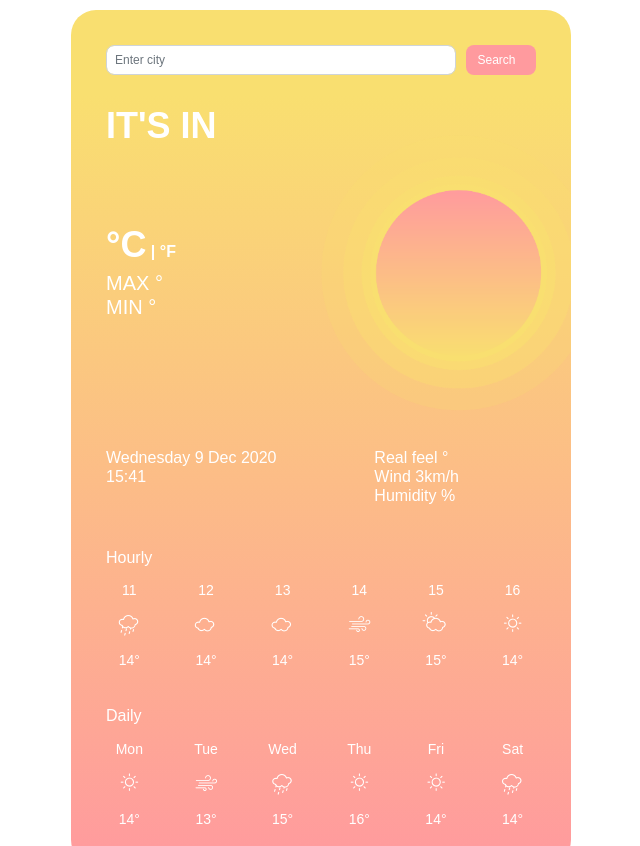
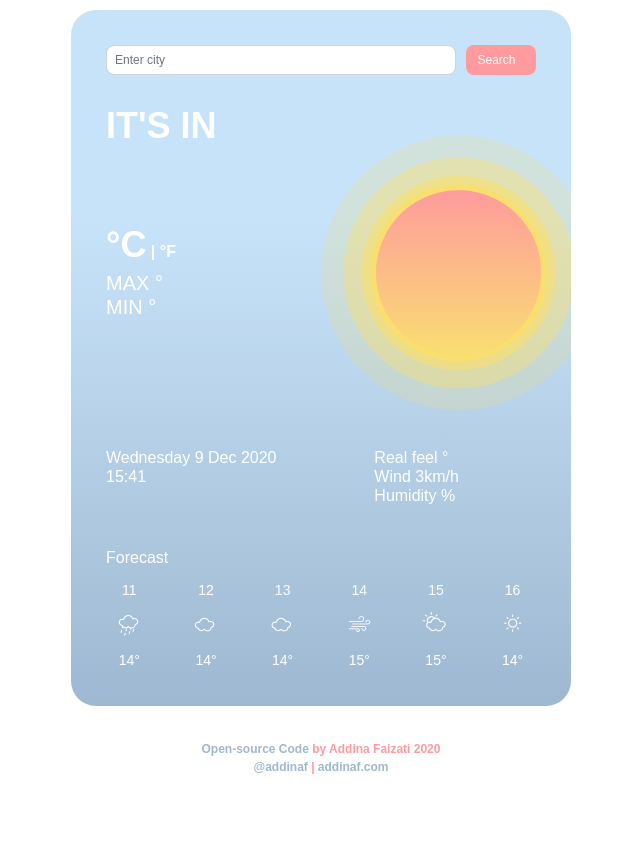
Before and after one commit to addinaf/addinaf-weather-app, a plain HTML site: page index.html in a window 1280 px wide. Shown: the top 846 px of the page, without its empty margins (319-959 px from the left). After the commit the page ends 806 px from the top, so only its background shows below. Drawn offline with nearby package versions, Linux system fonts and the light colour scheme; no server answers; files whose address does not match are found by name.

Commit message:
added classlist CSS

```diff
--- a/index.html
+++ b/index.html
@@ -13,7 +13,7 @@
 </head>
 
 <body>
-    <div class="container">
+    <div class="containerSunny containerCloudy containerPartlyCloudy containerRaining containerSnow" id="#background">
         <div class="row">
             <div class="col">
                 <div class="search-bar">
@@ -63,7 +63,7 @@
         </div>
         <div class="more-weather">
             <div class="hourly">
-                <h6>Hourly</h6>
+                <h6>Forecast</h6>
             </div>
             <div class="row">
                 <div class="col-2">11</div>
@@ -89,33 +89,6 @@
                 <div class="col-2">15°</div>
                 <div class="col-2">14°</div>
             </div>
-            <div class="daily">
-                <h6>Daily</h6>
-            </div>
-            <div class="row">
-                <div class="col-2">Mon</div>
-                <div class="col-2">Tue</div>
-                <div class="col-2">Wed</div>
-                <div class="col-2">Thu</div>
-                <div class="col-2">Fri</div>
-                <div class="col-2">Sat</div>
-            </div>
-            <div class="row">
-                <div class="col-2"><span class="icon-icon_01_sunny"></span></div>
-                <div class="col-2"><span class="icon-icon_06_windy"></span></div>
-                <div class="col-2"><span class="icon-icon_04_rainy"></span></div>
-                <div class="col-2"><span class="icon-icon_01_sunny"></span></div>
-                <div class="col-2"><span class="icon-icon_01_sunny"></span></div>
-                <div class="col-2"><span class="icon-icon_04_rainy"></span></div>
-            </div>
-            <div class="row">
-                <div class="col-2">14°</div>
-                <div class="col-2">13°</div>
-                <div class="col-2">15°</div>
-                <div class="col-2">16°</div>
-                <div class="col-2">14°</div>
-                <div class="col-2">14°</div>
-            </div>
         </div>
     </div>
     <br />
--- a/src/index.js
+++ b/src/index.js
@@ -133,7 +133,6 @@ document.querySelector("#main-image").setAttribute("src", "img/img_01_sunny.png"
   if(weatherSituation === "Drizzle") {
     document.querySelector("#situation").innerHTML = "DRIZZLY";
     document.querySelector("#main-image").setAttribute("src", "img/img_04_rainy.png");
-
   }
   if(weatherSituation === "Thunderstorm") {
     document.querySelector("#situation").innerHTML = "THUNDERSTORM";
--- a/src/styles.css
+++ b/src/styles.css
@@ -102,7 +102,7 @@ h6 {
   font-size: 16px;
   margin-top: 0px;
 }
-.container {
+.containerSunny {
   margin-top: 10px;
   padding: 35px 35px 35px 35px;
   border-radius: 25px;
@@ -110,6 +110,56 @@ h6 {
   max-width: 500px;
   margin-bottom: 10px;
   background-image: linear-gradient(to top, #ff9a9e 0%, #f9df70 90%);
+  overflow: hidden;
+  margin-right: auto;
+  margin-left: auto;
+}
+.containerCloudy {
+  margin-top: 10px;
+  padding: 35px 35px 35px 35px;
+  border-radius: 25px;
+  align-items: center;
+  max-width: 500px;
+  margin-bottom: 10px;
+  background-image: linear-gradient(to top, #9fb8d1 0%, #b7b7b7 70%);
+  margin-right: auto;
+  margin-left: auto;
+  overflow: hidden;
+}
+.containerPartlyCloudy {
+  margin-top: 10px;
+  padding: 35px 35px 35px 35px;
+  border-radius: 25px;
+  align-items: center;
+  max-width: 500px;
+  margin-bottom: 10px;
+  background-image: linear-gradient(to top, #ff9a9e 0%, #b7b7b7 70%);
+  margin-right: auto;
+  margin-left: auto;
+  overflow: hidden;
+}
+.containerRaining {
+  margin-top: 10px;
+  padding: 35px 35px 35px 35px;
+  border-radius: 25px;
+  align-items: center;
+  max-width: 500px;
+  margin-bottom: 10px;
+  overflow: hidden;
+  background-image: linear-gradient(to top, #9fb8d1 0%, #b7b7b7 70%);
+  margin-right: auto;
+  margin-left: auto;
+}
+.containerSnow {
+  margin-top: 10px;
+  padding: 35px 35px 35px 35px;
+  border-radius: 25px;
+  align-items: center;
+  max-width: 500px;
+  margin-bottom: 10px;
+  background-image: linear-gradient(to top, #9fb8d1 0%, #c7e3f9 70%);
+  margin-right: auto;
+  margin-left: auto;
   overflow: hidden;
 }
 .search-bar {
@@ -130,7 +180,7 @@ h6 {
   height: 30px;
   align-items: center;
   margin-left: 5px;
-  color: white;
+  color: #ffffff;
   background: #ff9a9e;
   font-family: "Quicksand", sans-serif;
   font-weight: 500;
@@ -142,7 +192,7 @@ h6 {
 }
 .btn:hover {
   cursor: pointer;
-  background: white;
+  background: #ffffff;
   color: #ff9a9e;
   font-family: "Quicksand", sans-serif;
 }
```
Also changed, not shown: img/img_04_rainy.png, 2 other files. Lines whose indentation alone changed are shown as unchanged.
